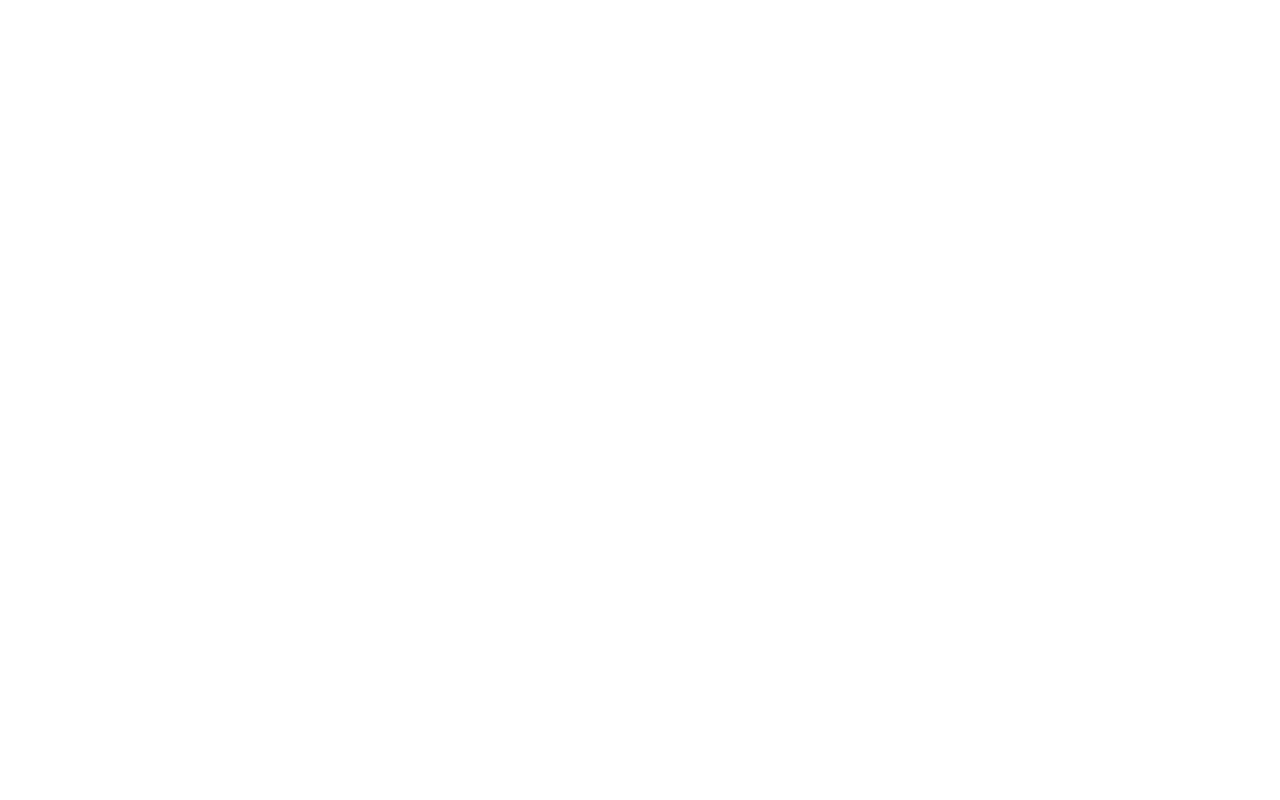
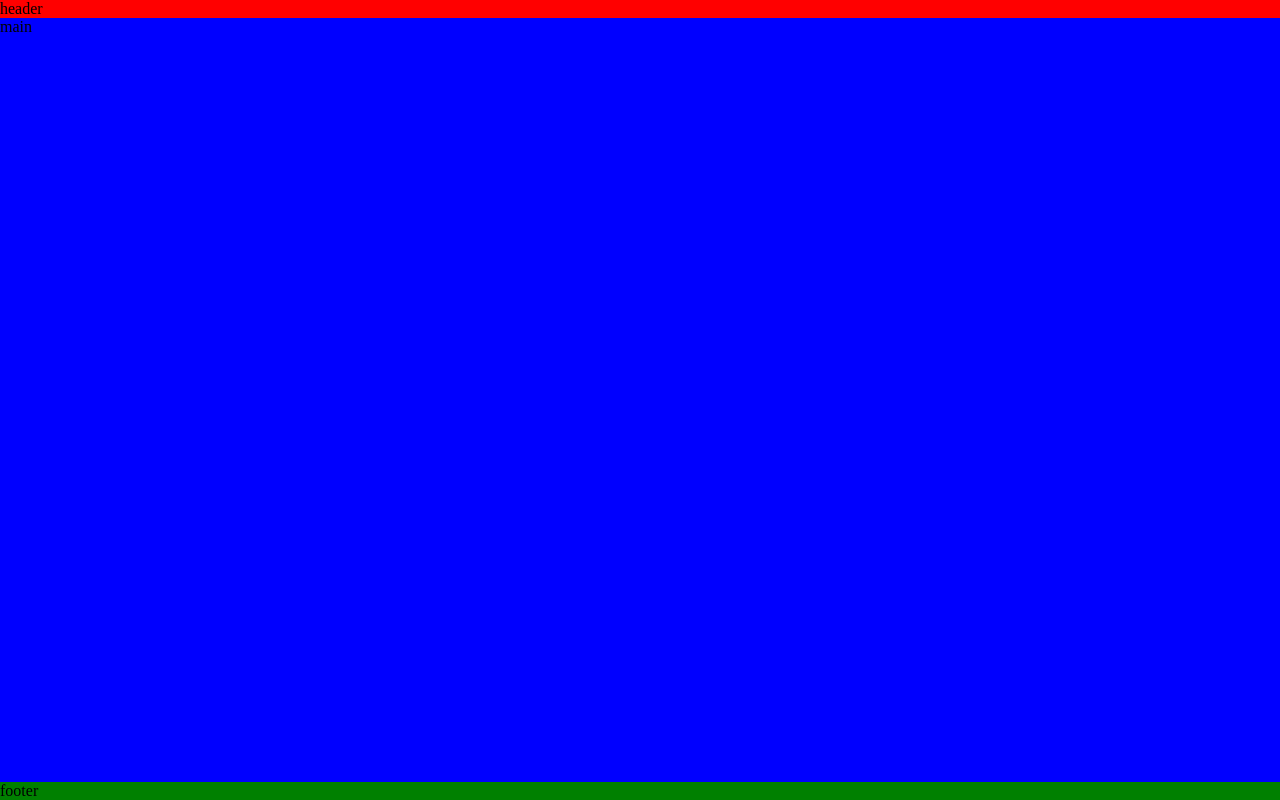
Before and after one commit to elmurodurinboev/namanganliklar24, a plain HTML site: page index.html in a window 1280 px wide. Drawn offline with Linux system fonts and the light colour scheme; files that its build step writes are made by us from their sources.

Commit message:
Add new style for website

```diff
--- a/css/style.css
+++ b/css/style.css
@@ -0,0 +1,35 @@
+* {
+    margin: 0;
+    padding: 0;
+    box-sizing: border-box;
+}
+
+.wrapper {
+    display: flex;
+    min-height: 100vh;
+    position: relative;
+    flex-direction: column;
+}
+
+.container {
+    width: 100%;
+    margin: 0 auto;
+    padding: 0 20px;
+    max-width: 1240px;
+}
+
+.header {
+    background-color: red;
+}
+
+.main {
+    /* flex: 1 1 auto; */
+    flex-grow: 1;
+    flex-shrink: 1;
+    flex-basis: auto;
+    background-color: blue;
+}
+
+.footer {
+    background-color: green;
+}
--- a/index.html
+++ b/index.html
@@ -1,10 +1,31 @@
 <!DOCTYPE html>
-<html lang="ru">
+<html lang="en">
     <head>
         <meta charset="UTF-8" />
         <meta http-equiv="X-UA-Compatible" content="IE=edge" />
         <meta name="viewport" content="width=device-width, initial-scale=1.0" />
-        <title>Namanganliklar24 yangiliklar sayti.</title>
+        <link rel="stylesheet" href="style/style.css" />
+        <title>Document</title>
     </head>
-    <body></body>
+    <body>
+        <div class="wrapper">
+            <!-- HEADER - START -->
+
+            <header class="header">header</header>
+
+            <!-- HEADER - END -->
+
+            <!-- MAIN - START -->
+
+            <main class="main">main</main>
+
+            <!-- MAIN - END -->
+
+            <!-- FOOTER -START -->
+
+            <footer class="footer">footer</footer>
+
+            <!-- FOOTER -END -->
+        </div>
+    </body>
 </html>
```
